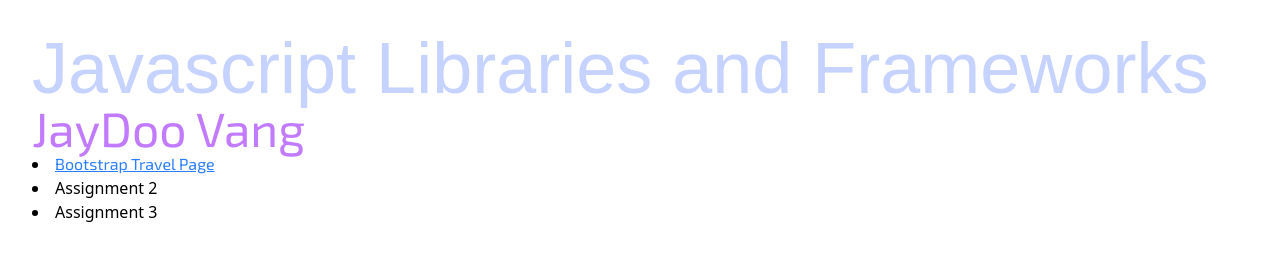
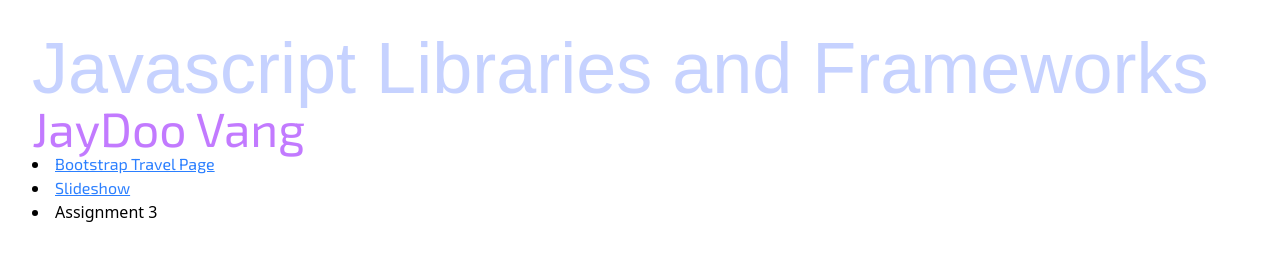
Before and after one commit to JayDooVang/JavaScript-Libraries-and-Frameworks, a plain HTML site: page index.html in a window 1280 px wide. Drawn offline with nearby package versions, Linux system fonts and the light colour scheme.

Commit message:
added splide to index.html with link

```diff
--- a/index.html
+++ b/index.html
@@ -33,7 +33,7 @@
 
         <ul class="list-disc list-inside">
             <li><a class="underline text-blue-500 exo-text" href="bootstrap-travel.html">Bootstrap Travel Page</a></li>
-            <li>Assignment 2</li>
+            <li><a class="underline text-blue-500 exo-text" href="slideshow.html">Slideshow</a></li>
             <li>Assignment 3</li>
         </ul>
     </div>
```
